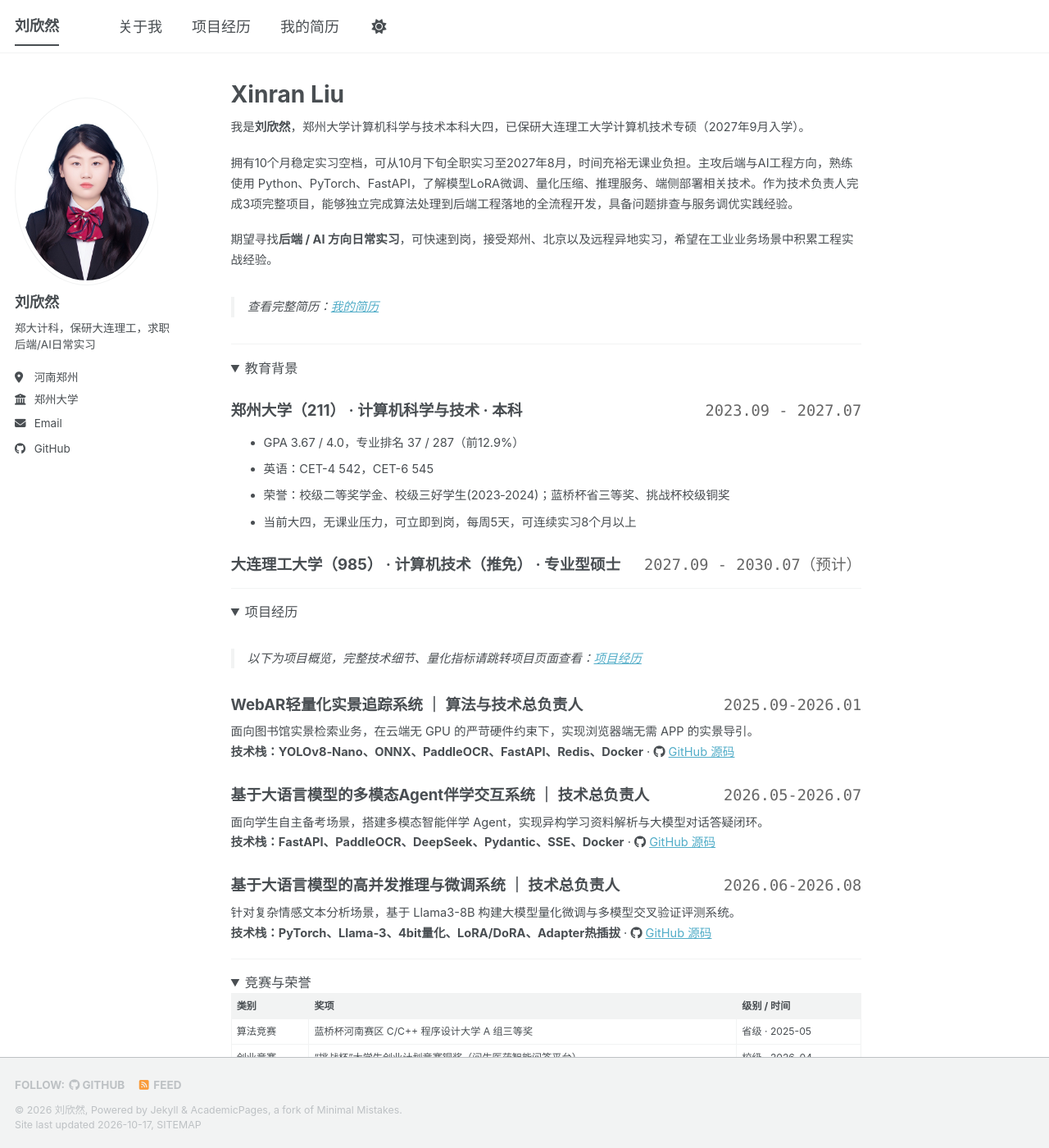
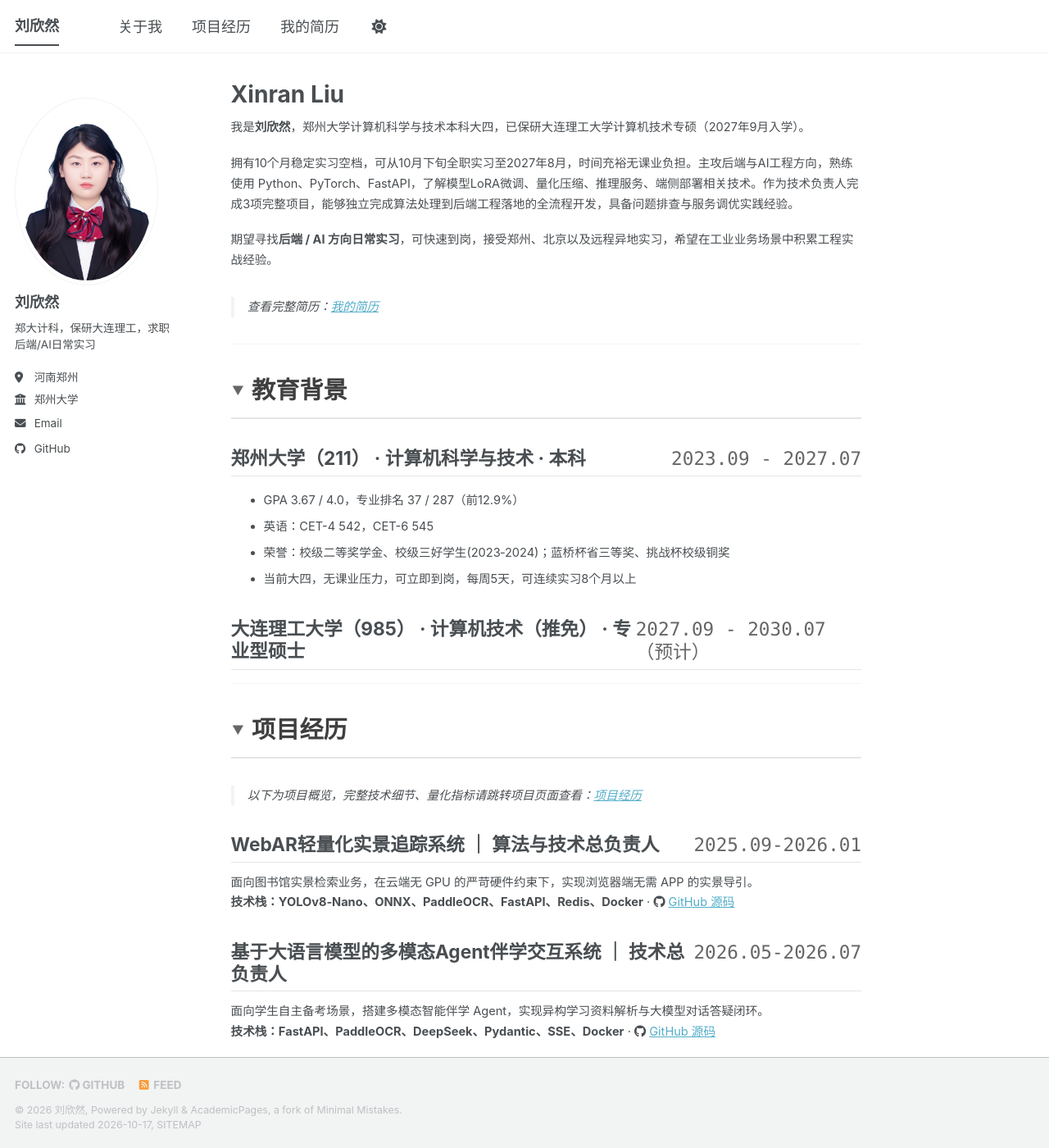
Before and after one commit to Linsensn/Linsensn.github.io, a Jekyll site: the page built from _pages/about.md, in a window 1280 px wide and 1400 px high. Shown: the whole window at 82% size. Built offline with Jekyll 4.4.1, drawn with Linux system fonts in a browser that asks for light colours; a style sheet for code colours, icons or effects is not loaded.

Commit message:
Update about.md

```diff
--- a/_pages/about.md
+++ b/_pages/about.md
@@ -23,19 +23,19 @@ redirect_from:
 
 <div markdown="1">
 
-<h3 style="display: flex; justify-content: space-between; align-items: baseline; margin-top: 1.5em; margin-bottom: 0.5em;">
+<h2 style="display: flex; justify-content: space-between; align-items: baseline; margin-top: 1.5em; margin-bottom: 0.5em;">
   <span>郑州大学（211） · 计算机科学与技术 · 本科</span>
   <span style="font-weight: normal; color: #666;"><code>2023.09 - 2027.07</code></span>
-</h3>
+</h2>
 - GPA 3.67 / 4.0，专业排名 37 / 287（前12.9%）
 - 英语：CET-4 542，CET-6 545
 - 荣誉：校级二等奖学金、校级三好学生(2023‑2024)；蓝桥杯省三等奖、挑战杯校级铜奖
 - 当前大四，无课业压力，可立即到岗，每周5天，可连续实习8个月以上
 
-<h3 style="display: flex; justify-content: space-between; align-items: baseline; margin-top: 1.5em; margin-bottom: 0.5em;">
+<h2 style="display: flex; justify-content: space-between; align-items: baseline; margin-top: 1.5em; margin-bottom: 0.5em;">
   <span>大连理工大学（985） · 计算机技术（推免） · 专业型硕士</span>
   <span style="font-weight: normal; color: #666;"><code>2027.09 - 2030.07（预计）</code></span>
-</h3>
+</h2>
 
 </div>
 
@@ -50,24 +50,24 @@ redirect_from:
 
 > 以下为项目概览，完整技术细节、量化指标请跳转项目页面查看：[项目经历](/portfolio/)
 
-<h3 style="display: flex; justify-content: space-between; align-items: baseline; margin-top: 1.5em; margin-bottom: 0.5em;">
+<h2 style="display: flex; justify-content: space-between; align-items: baseline; margin-top: 1.5em; margin-bottom: 0.5em;">
   <span>WebAR轻量化实景追踪系统 ｜ 算法与技术总负责人</span>
   <span style="font-weight: normal; color: #666;"><code>2025.09‑2026.01</code></span>
-</h3>
+</h2>
 面向图书馆实景检索业务，在云端无 GPU 的严苛硬件约束下，实现浏览器端无需 APP 的实景导引。<br>
 **技术栈：YOLOv8‑Nano、ONNX、PaddleOCR、FastAPI、Redis、Docker** · <i class="fab fa-github"></i> [GitHub 源码](https://github.com/Linsensn/bookway)
 
-<h3 style="display: flex; justify-content: space-between; align-items: baseline; margin-top: 1.5em; margin-bottom: 0.5em;">
+<h2 style="display: flex; justify-content: space-between; align-items: baseline; margin-top: 1.5em; margin-bottom: 0.5em;">
   <span>基于大语言模型的多模态Agent伴学交互系统 ｜ 技术总负责人</span>
   <span style="font-weight: normal; color: #666;"><code>2026.05‑2026.07</code></span>
-</h3>
+</h2>
 面向学生自主备考场景，搭建多模态智能伴学 Agent，实现异构学习资料解析与大模型对话答疑闭环。<br>
 **技术栈：FastAPI、PaddleOCR、DeepSeek、Pydantic、SSE、Docker** · <i class="fab fa-github"></i> [GitHub 源码](https://github.com/Linsensn/LiteKnow)
 
-<h3 style="display: flex; justify-content: space-between; align-items: baseline; margin-top: 1.5em; margin-bottom: 0.5em;">
+<h2 style="display: flex; justify-content: space-between; align-items: baseline; margin-top: 1.5em; margin-bottom: 0.5em;">
   <span>基于大语言模型的高并发推理与微调系统 ｜ 技术总负责人</span>
   <span style="font-weight: normal; color: #666;"><code>2026.06‑2026.08</code></span>
-</h3>
+</h2>
 针对复杂情感文本分析场景，基于 Llama3-8B 构建大模型量化微调与多模型交叉验证评测系统。<br>
 **技术栈：PyTorch、Llama‑3、4bit量化、LoRA/DoRA、Adapter热插拔** · <i class="fab fa-github"></i> [GitHub 源码](https://github.com/Linsensn/llama3-sentiment-concurrent)
 
@@ -120,4 +120,37 @@ redirect_from:
   /* 如果要加粗，加上下面这行 */
   font-weight: bold !important;
 }
+
+/* 将折叠标题字号设置为 h1 级别 */
+details.fold > summary {
+  font-size: 1.8em !important;   /* 核心：设置为和 h1 一样大 */
+  font-weight: bold !important;  /* 确保加粗 */
+  color: #3f3f3f !important;
+  cursor: pointer;
+  list-style: none;
+  display: flex;
+  align-items: center;
+  padding: 0.6em 0 0.4em 0;      /* 上下留白 */
+  border-bottom: 2px solid #e5e5e5; /* 可选：h1 通常不需要下划线，如果想要可以保留，改细一点 */
+  margin-bottom: 1em;
+}
+
+/* 隐藏默认三角 */
+details.fold > summary::-webkit-details-marker {
+  display: none;
+}
+
+/* 调整箭头大小，因为标题变大了，箭头也要稍微大一点点 */
+details.fold > summary::before {
+  content: "▶";
+  font-size: 0.5em;              /* 相当于 1.8em * 0.5 = 0.9em，和正文字体差不多大 */
+  margin-right: 0.8em;
+  color: #666;
+  transition: transform 0.2s ease-in-out;
+}
+
+/* 展开时箭头朝下 */
+details.fold[open] > summary::before {
+  transform: rotate(90deg);
+}
 </style>
```
